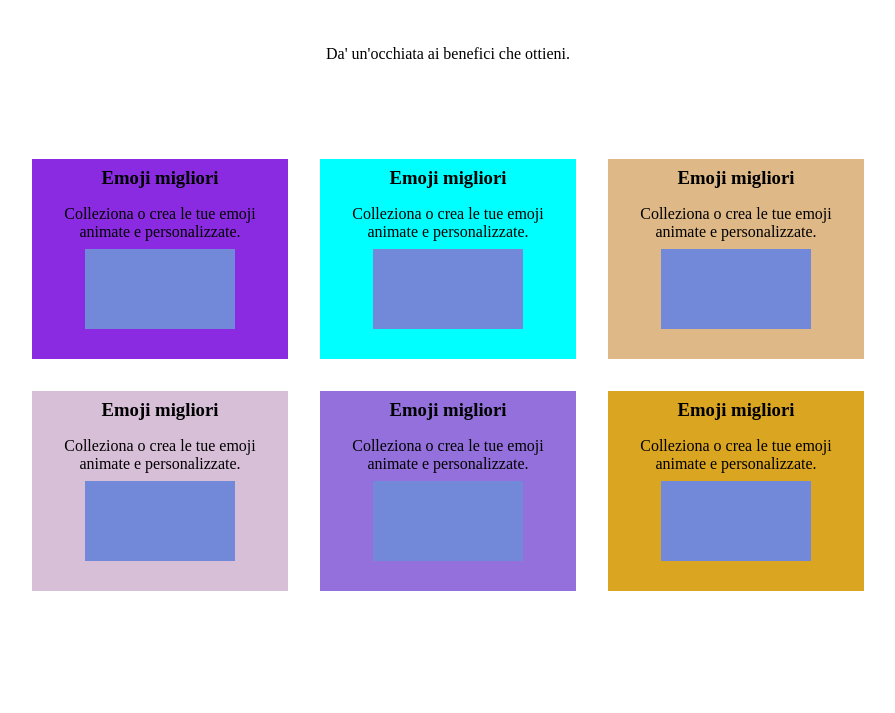
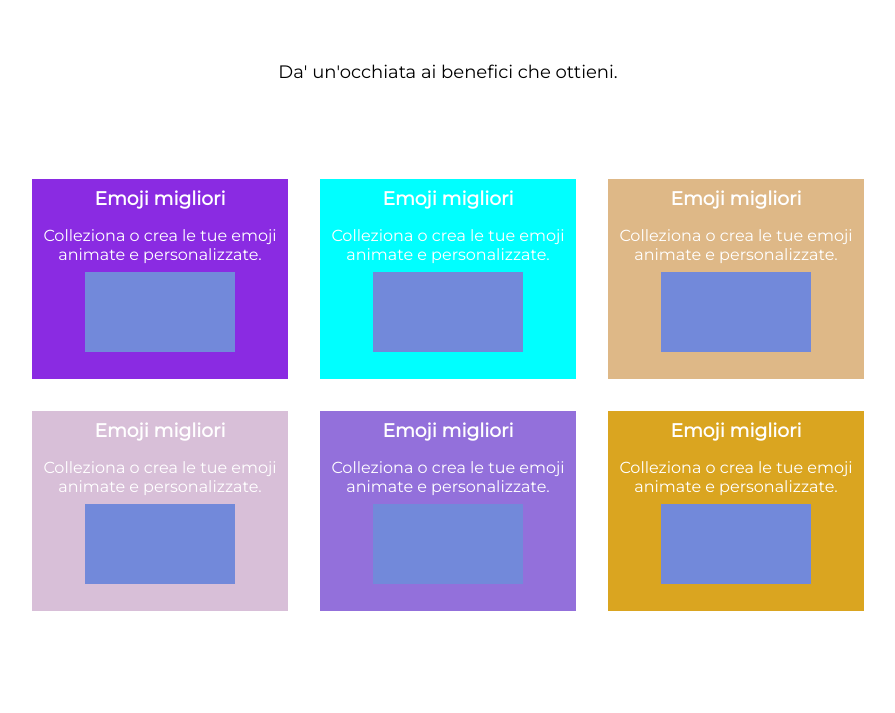
Before and after one commit to Benedetto-Bonaccorso/htmlcss-discord, a plain HTML site: page bonus/index.html in a window 1280 px wide. Shown: the part 1207-1920 px from the top of the page, without its empty margins (192-1087 px from the left). Drawn offline with Linux system fonts and the light colour scheme.

Commit message:
completamento bonus

```diff
--- a/bonus/index.html
+++ b/bonus/index.html
@@ -6,6 +6,9 @@
     <meta name="viewport" content="width=device-width, initial-scale=1.0">
     <title>Document</title>
     <link rel="stylesheet" href="style.css">
+    <link rel="preconnect" href="https://fonts.googleapis.com">
+<link rel="preconnect" href="https://fonts.gstatic.com" crossorigin>
+<link href="https://fonts.googleapis.com/css2?family=Mitr:wght@500&family=Montserrat&display=swap" rel="stylesheet">
 </head>
 <body>
 
--- a/bonus/style.css
+++ b/bonus/style.css
@@ -10,6 +10,12 @@
     padding: 0;
     margin: 0;
     box-sizing: border-box;
+}
+
+body{
+    font-family: 'Mitr', sans-serif;
+
+    font-family: 'Montserrat', sans-serif;
 }
 
 header{
@@ -130,6 +136,10 @@ main{
     margin: 3rem;
 }
 
+.heading>p{
+    font-size: large;
+}
+
 .features{
     display: flex;
     flex-wrap: wrap;
@@ -149,6 +159,7 @@ main{
 
 .card>h3, .card>p{
     margin: 0.5rem;
+    color: white;
 }
 
 .card-1{
```
